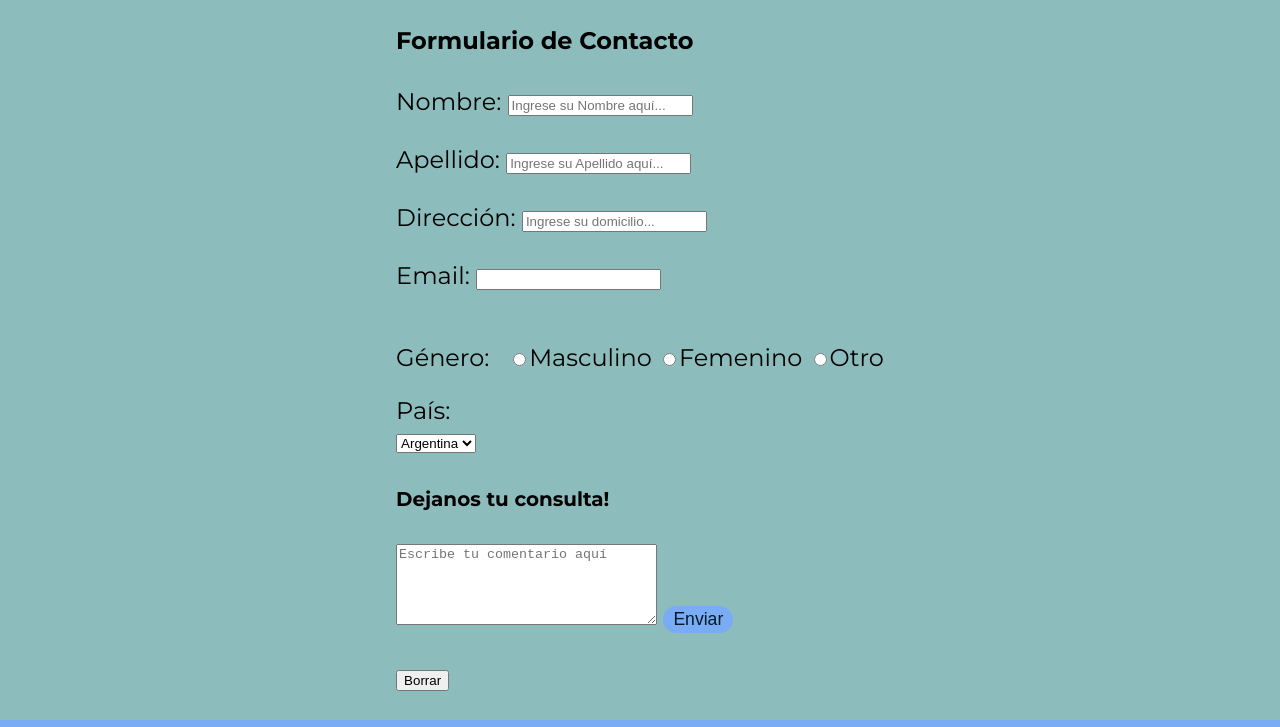
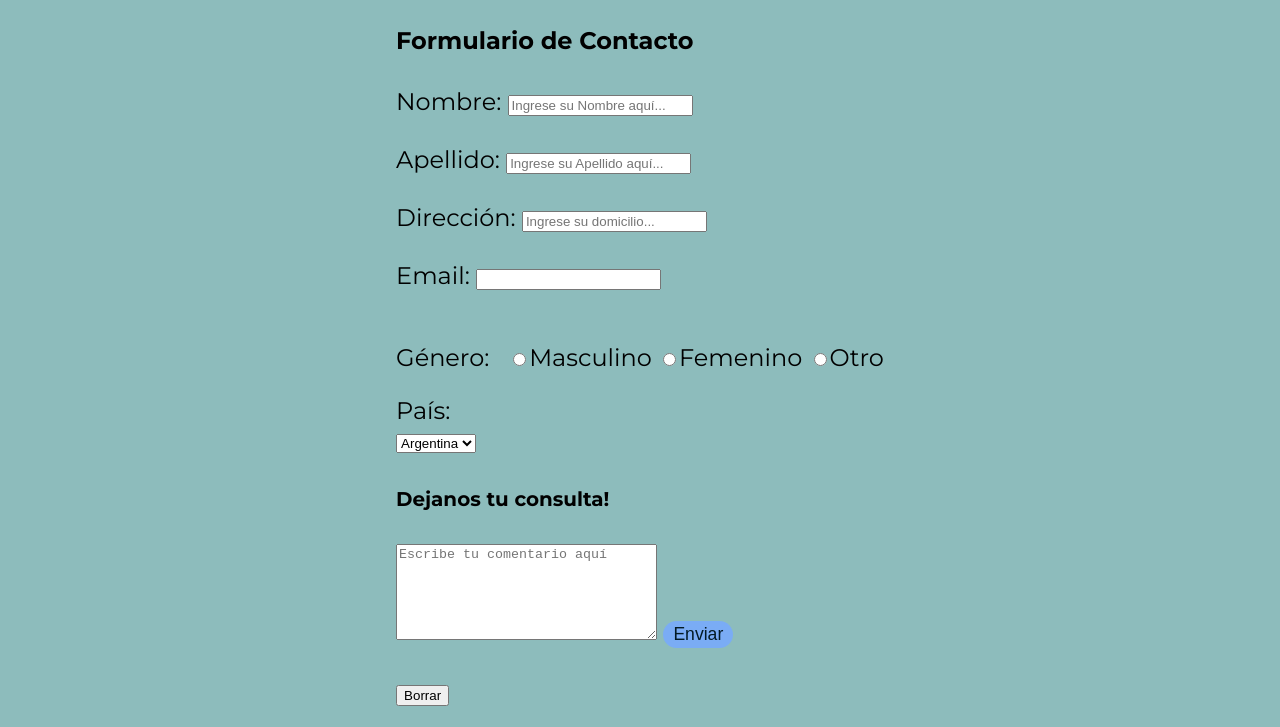
Before and after one commit to sergio-dario/Grupo1NodeJs, a plain HTML site: page Grupo1NodeJs/contacto.html in a window 1280 px wide. Shown: the part 806-1533 px from the top of the page. Drawn offline with Linux system fonts and the light colour scheme.

Commit message:
Argentur hago el push
voy a poner el commit de la pagina

```diff
--- a/Grupo1NodeJs/contacto.html
+++ b/Grupo1NodeJs/contacto.html
@@ -111,7 +111,7 @@
               <option value="BR">Brasil</option>
             </select>&nbsp;
             <h5>Dejanos tu consulta!</h5>
-            <textarea name="comentario" id="comentario" cols="30" rows="5" placeholder="Escribe tu comentario aquí"></textarea>
+            <textarea name="comentario" id="comentario" cols="30" rows="6" placeholder="Escribe tu comentario aquí"></textarea>
 
             <input type="submit" value="Enviar" class="boton-buscador"><br><br>
             <input type="reset" value="Borrar"><br><br>
```
